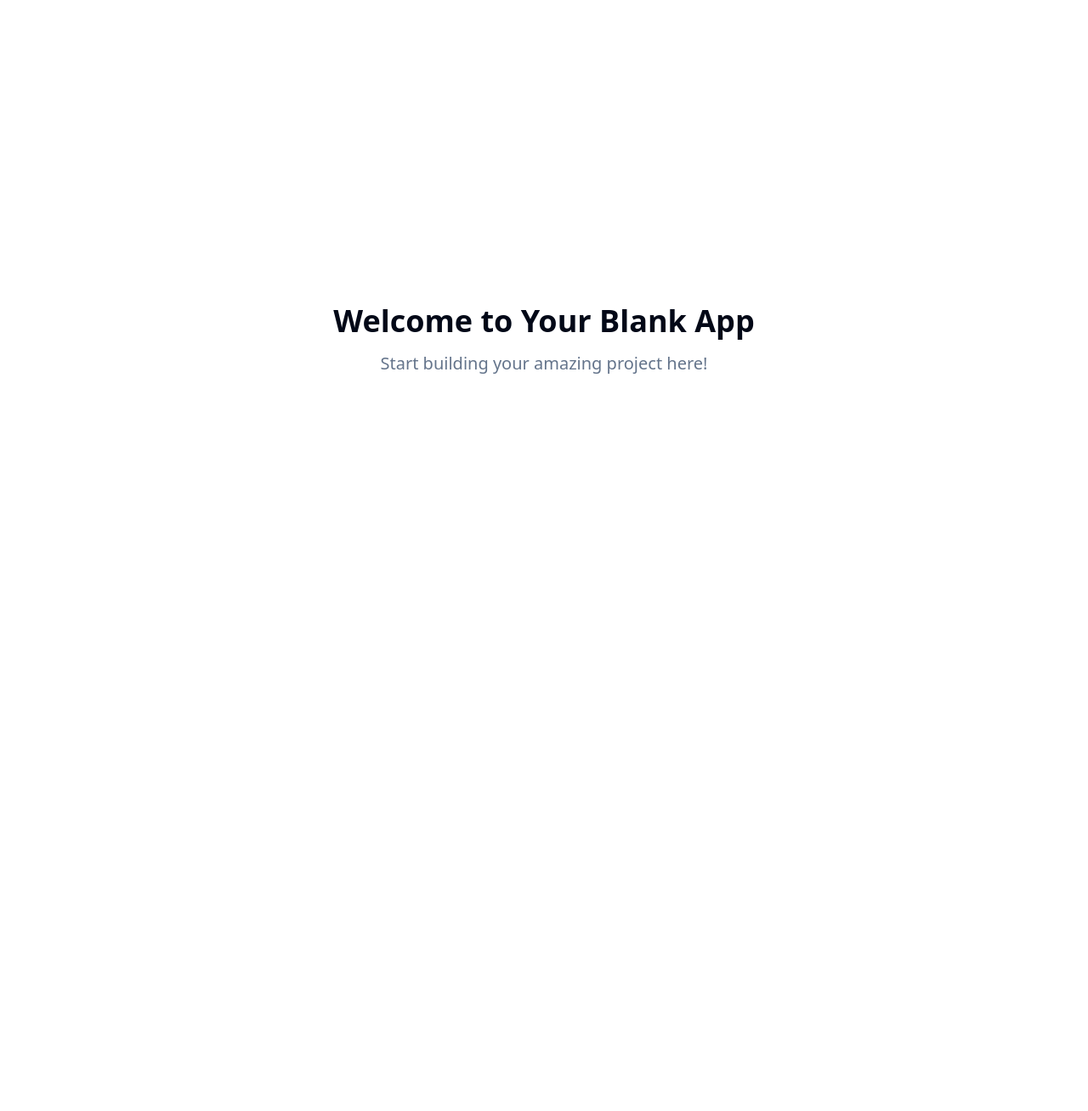
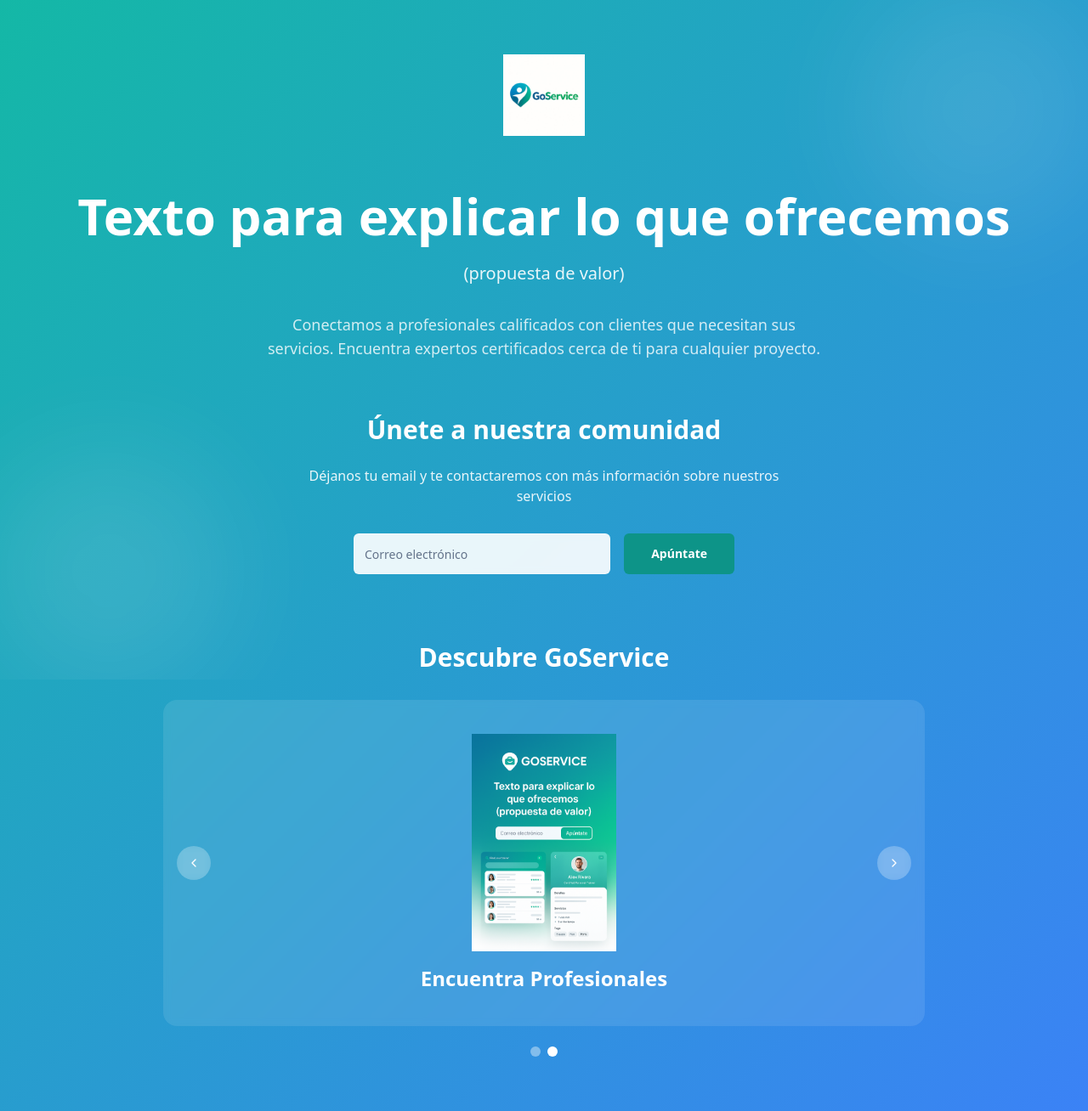
Before and after one commit to Pablobeas/goservicelanding, a React (Vite) app: page / in a window 1280 px wide. Shown: the whole page at 85% size. Before the commit the page ends 800 px from the top, so only its background shows below. Built offline with nearby package versions, Linux system fonts and the light colour scheme.

Commit message:
feat: Implement landing page structure
Create a landing page with the logo in the center, followed by a value proposition text, an email input, and a carousel of photos. Use the provided images and color references.

```diff
--- /dev/null
+++ b/src/components/EmailCapture.tsx
@@ -0,0 +1,68 @@
+
+import { useState } from "react";
+import { Button } from "@/components/ui/button";
+import { Input } from "@/components/ui/input";
+import { toast } from "@/hooks/use-toast";
+
+const EmailCapture = () => {
+  const [email, setEmail] = useState("");
+  const [isSubmitting, setIsSubmitting] = useState(false);
+
+  const handleSubmit = async (e: React.FormEvent) => {
+    e.preventDefault();
+
+    if (!email) {
+      toast({
+        title: "Email requerido",
+        description: "Por favor ingresa tu correo electrónico",
+        variant: "destructive"
+      });
+      return;
+    }
+
+    if (!/^[^\s@]+@[^\s@]+\.[^\s@]+$/.test(email)) {
+      toast({
+        title: "Email inválido",
+        description: "Por favor ingresa un correo electrónico válido",
+        variant: "destructive"
+      });
+      return;
+    }
+
+    setIsSubmitting(true);
+
+    // Simulate API call
+    setTimeout(() => {
+      toast({
+        title: "¡Gracias por suscribirte!",
+        description: "Te contactaremos pronto con más información",
+      });
+      setEmail("");
+      setIsSubmitting(false);
+    }, 1000);
+  };
+
+  return (
+    <div className="w-full max-w-md mx-auto">
+      <form onSubmit={handleSubmit} className="flex flex-col sm:flex-row gap-4">
+        <Input
+          type="email"
+          placeholder="Correo electrónico"
+          value={email}
+          onChange={(e) => setEmail(e.target.value)}
+          className="flex-1 h-12 text-base bg-white/90 backdrop-blur-sm border-white/20 focus:border-brand-teal-400 focus:ring-brand-teal-400"
+          disabled={isSubmitting}
+        />
+        <Button
+          type="submit"
+          disabled={isSubmitting}
+          className="h-12 px-8 bg-brand-teal-600 hover:bg-brand-teal-700 text-white font-semibold transition-all duration-200 hover:scale-105"
+        >
+          {isSubmitting ? "Enviando..." : "Apúntate"}
+        </Button>
+      </form>
+    </div>
+  );
+};
+
+export default EmailCapture;
--- /dev/null
+++ b/src/components/ImageCarousel.tsx
@@ -0,0 +1,98 @@
+
+import { useState, useEffect } from "react";
+import { Button } from "@/components/ui/button";
+import { ChevronLeft, ChevronRight } from "lucide-react";
+
+const ImageCarousel = () => {
+  const images = [
+    {
+      src: "/lovable-uploads/723d021a-3ca4-4e9e-ad92-ba123d6ffb6b.png",
+      alt: "GoService Logo",
+      title: "Nuestra Marca"
+    },
+    {
+      src: "/lovable-uploads/fa51a723-3d0f-4fcd-84c4-e96c00bc615d.png",
+      alt: "GoService App Interface",
+      title: "Encuentra Profesionales"
+    }
+  ];
+
+  const [currentIndex, setCurrentIndex] = useState(0);
+
+  const nextSlide = () => {
+    setCurrentIndex((prevIndex) => (prevIndex + 1) % images.length);
+  };
+
+  const prevSlide = () => {
+    setCurrentIndex((prevIndex) => (prevIndex - 1 + images.length) % images.length);
+  };
+
+  useEffect(() => {
+    const interval = setInterval(nextSlide, 4000);
+    return () => clearInterval(interval);
+  }, []);
+
+  return (
+    <div className="relative w-full max-w-4xl mx-auto">
+      <div className="relative h-64 md:h-80 lg:h-96 overflow-hidden rounded-2xl bg-white/10 backdrop-blur-sm">
+        {images.map((image, index) => (
+          <div
+            key={index}
+            className={`absolute inset-0 transition-all duration-500 ease-in-out ${
+              index === currentIndex
+                ? "opacity-100 translate-x-0"
+                : index < currentIndex
+                  ? "opacity-0 -translate-x-full"
+                  : "opacity-0 translate-x-full"
+            }`}
+          >
+            <div className="h-full flex flex-col items-center justify-center p-8">
+              <img
+                src={image.src}
+                alt={image.alt}
+                className="max-h-48 md:max-h-64 w-auto object-contain mb-4"
+              />
+              <h3 className="text-xl md:text-2xl font-semibold text-white text-center">
+                {image.title}
+              </h3>
+            </div>
+          </div>
+        ))}
+
+        <Button
+          variant="ghost"
+          size="icon"
+          onClick={prevSlide}
+          className="absolute left-4 top-1/2 -translate-y-1/2 bg-white/20 hover:bg-white/30 text-white h-10 w-10 rounded-full backdrop-blur-sm"
+        >
+          <ChevronLeft className="h-5 w-5" />
+        </Button>
+
+        <Button
+          variant="ghost"
+          size="icon"
+          onClick={nextSlide}
+          className="absolute right-4 top-1/2 -translate-y-1/2 bg-white/20 hover:bg-white/30 text-white h-10 w-10 rounded-full backdrop-blur-sm"
+        >
+          <ChevronRight className="h-5 w-5" />
+        </Button>
+      </div>
+
+      <div className="flex justify-center mt-6 space-x-2">
+        {images.map((_, index) => (
+          <button
+            key={index}
+            onClick={() => setCurrentIndex(index)}
+            className={`w-3 h-3 rounded-full transition-all duration-200 ${
+              index === currentIndex
+                ? "bg-white"
+                : "bg-white/40 hover:bg-white/60"
+            }`}
+          />
+        ))}
+      </div>
+    </div>
+  );
+};
+
+export default ImageCarousel;
--- /dev/null
+++ b/src/components/Logo.tsx
@@ -0,0 +1,14 @@
+
+const Logo = ({ className = "" }: { className?: string }) => {
+  return (
+    <div className={`flex items-center justify-center ${className}`}>
+      <img
+        src="/lovable-uploads/723d021a-3ca4-4e9e-ad92-ba123d6ffb6b.png"
+        alt="GoService Logo"
+        className="h-16 w-auto md:h-20 lg:h-24 object-contain"
+      />
+    </div>
+  );
+};
+
+export default Logo;
--- a/src/pages/Index.tsx
+++ b/src/pages/Index.tsx
@@ -1,11 +1,56 @@
-// Update this page (the content is just a fallback if you fail to update the page)
+
+import Logo from "@/components/Logo";
+import EmailCapture from "@/components/EmailCapture";
+import ImageCarousel from "@/components/ImageCarousel";
 
 const Index = () => {
   return (
-    <div className="min-h-screen flex items-center justify-center bg-background">
-      <div className="text-center">
-        <h1 className="text-4xl font-bold mb-4">Welcome to Your Blank App</h1>
-        <p className="text-xl text-muted-foreground">Start building your amazing project here!</p>
+    <div className="min-h-screen bg-brand-gradient">
+      {/* Main Content Container */}
+      <div className="container mx-auto px-4 py-8 md:py-16">
+        {/* Logo Section */}
+        <div className="text-center mb-12 md:mb-16 animate-fade-in">
+          <Logo className="mb-8" />
+        </div>
+
+        {/* Value Proposition Section */}
+        <div className="text-center mb-12 md:mb-16 animate-fade-in">
+          <h1 className="text-3xl md:text-5xl lg:text-6xl font-bold text-white mb-6 leading-tight">
+            Texto para explicar lo que ofrecemos
+          </h1>
+          <p className="text-lg md:text-xl text-white/90 max-w-3xl mx-auto mb-8 leading-relaxed">
+            (propuesta de valor)
+          </p>
+          <p className="text-base md:text-lg text-white/80 max-w-2xl mx-auto">
+            Conectamos a profesionales calificados con clientes que necesitan sus servicios.
+            Encuentra expertos certificados cerca de ti para cualquier proyecto.
+          </p>
+        </div>
+
+        {/* Email Capture Section */}
+        <div className="text-center mb-16 md:mb-20 animate-fade-in">
+          <h2 className="text-2xl md:text-3xl font-semibold text-white mb-6">
+            Únete a nuestra comunidad
+          </h2>
+          <p className="text-white/90 mb-8 max-w-xl mx-auto">
+            Déjanos tu email y te contactaremos con más información sobre nuestros servicios
+          </p>
+          <EmailCapture />
+        </div>
+
+        {/* Image Carousel Section */}
+        <div className="animate-fade-in">
+          <h2 className="text-2xl md:text-3xl font-semibold text-white text-center mb-8">
+            Descubre GoService
+          </h2>
+          <ImageCarousel />
+        </div>
+      </div>
+
+      {/* Decorative Elements */}
+      <div className="absolute inset-0 overflow-hidden pointer-events-none">
+        <div className="absolute -top-4 -right-4 w-72 h-72 bg-white/10 rounded-full blur-3xl"></div>
+        <div className="absolute -bottom-4 -left-4 w-72 h-72 bg-white/10 rounded-full blur-3xl"></div>
       </div>
     </div>
   );
--- a/tailwind.config.ts
+++ b/tailwind.config.ts
@@ -1,3 +1,4 @@
+
 import type { Config } from "tailwindcss";
 
 export default {
@@ -61,7 +62,35 @@ export default {
 					'accent-foreground': 'hsl(var(--sidebar-accent-foreground))',
 					border: 'hsl(var(--sidebar-border))',
 					ring: 'hsl(var(--sidebar-ring))'
+				},
+				'brand-teal': {
+					50: '#f0fdfa',
+					100: '#ccfbf1',
+					200: '#99f6e4',
+					300: '#5eead4',
+					400: '#2dd4bf',
+					500: '#14b8a6',
+					600: '#0d9488',
+					700: '#0f766e',
+					800: '#115e59',
+					900: '#134e4a'
+				},
+				'brand-blue': {
+					50: '#eff6ff',
+					100: '#dbeafe',
+					200: '#bfdbfe',
+					300: '#93c5fd',
+					400: '#60a5fa',
+					500: '#3b82f6',
+					600: '#2563eb',
+					700: '#1d4ed8',
+					800: '#1e40af',
+					900: '#1e3a8a'
 				}
+			},
+			backgroundImage: {
+				'brand-gradient': 'linear-gradient(135deg, #14b8a6 0%, #3b82f6 100%)',
+				'brand-gradient-light': 'linear-gradient(135deg, #5eead4 0%, #93c5fd 100%)'
 			},
 			borderRadius: {
 				lg: 'var(--radius)',
@@ -84,11 +113,22 @@ export default {
 					to: {
 						height: '0'
 					}
+				},
+				'fade-in': {
+					'0%': {
+						opacity: '0',
+						transform: 'translateY(20px)'
+					},
+					'100%': {
+						opacity: '1',
+						transform: 'translateY(0)'
+					}
 				}
 			},
 			animation: {
 				'accordion-down': 'accordion-down 0.2s ease-out',
-				'accordion-up': 'accordion-up 0.2s ease-out'
+				'accordion-up': 'accordion-up 0.2s ease-out',
+				'fade-in': 'fade-in 0.6s ease-out'
 			}
 		}
 	},
```
Also changed, not shown: public/lovable-uploads/723d021a-3ca4-4e9e-ad92-ba123d6ffb6b.png (added), public/lovable-uploads/fa51a723-3d0f-4fcd-84c4-e96c00bc615d.png (added).
